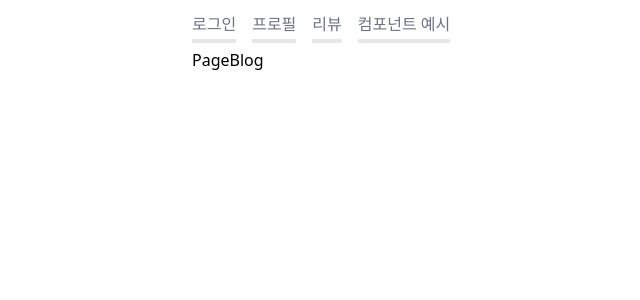
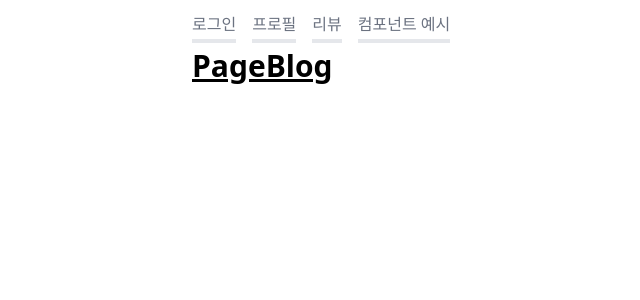
Before and after one commit to NaHyeonil/myproj-react, a React (Create React App) app: page /blog in a window 1280 px wide. Shown: the top 300 px of the page, without its empty margins (248-888 px from the left). Built offline with nearby package versions, Linux system fonts and the light colour scheme.

Commit message:
css 누락 적용

```diff
--- a/src/pages/blog/PageBlog.jsx
+++ b/src/pages/blog/PageBlog.jsx
@@ -1,7 +1,7 @@
 function PageBlog() {
   return (
     <div>
-      <h2>PageBlog</h2>
+      <h2 className="text-3xl font-bold underline">PageBlog</h2>
     </div>
   );
 }
```
